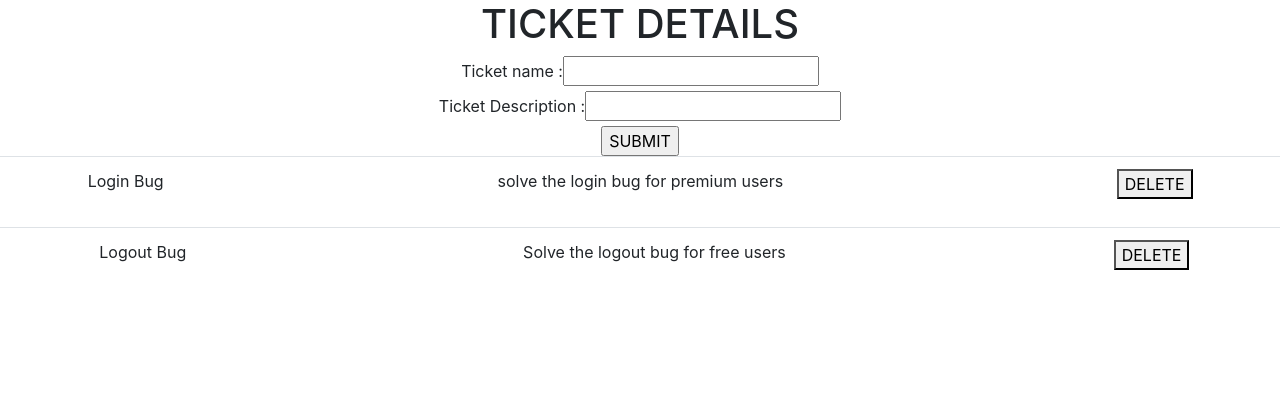
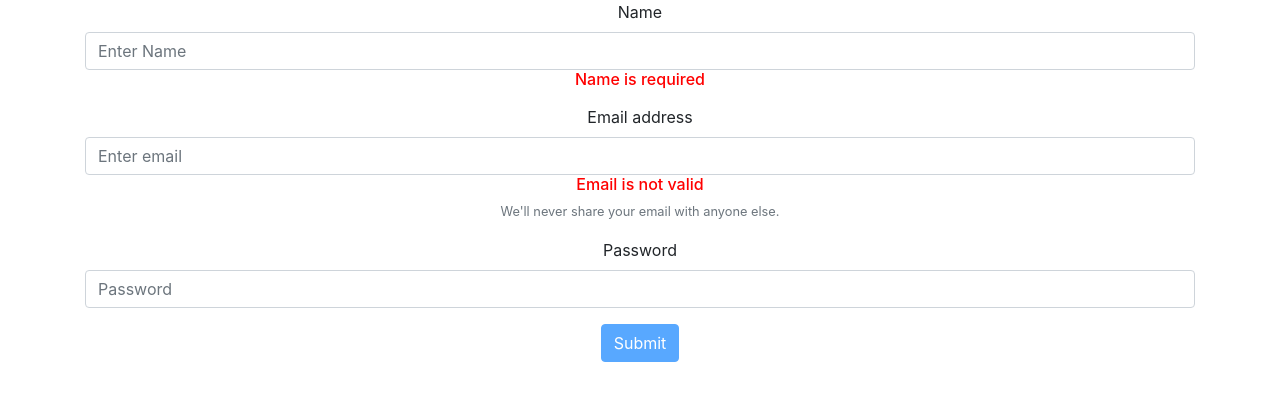
Before and after one commit to yaksh134/ReactLearning, a React (Create React App) app: page / in a window 1280 px wide. Shown: the top 400 px of the page. Built offline with nearby package versions, Linux system fonts and the light colour scheme.

Commit message:
Form ,useRef,disableSubmitButton,Validation

```diff
--- a/src/App.js
+++ b/src/App.js
@@ -13,6 +13,7 @@
 import { AddTicket } from './components/AddTicket';
 import { useState} from 'react';
 import { ListTicket } from './components/ListTicket';
+import { SimpleForm } from './components/SimpleForm';
 
 
 
@@ -106,9 +107,11 @@
     <div className="App">
       {<div>
 
-        <AddTicket addTicket = {addTicket}/>
+        <SimpleForm/>
 
-        <ListTicket tickets = {tickets} deleteTicket = {deleteTicket}/>
+        {/* <AddTicket addTicket = {addTicket}/>
+
+        <ListTicket tickets = {tickets} deleteTicket = {deleteTicket}/> */}
         {/* <AddEmployees/> */}
         {/* <MainMenu/> */}
 
--- /dev/null
+++ b/src/components/SimpleForm.js
@@ -0,0 +1,77 @@
+import React, { useRef, useState } from 'react'
+
+export const SimpleForm = () => {
+    const [name, setname] = useState('')
+    const [email, setemail] = useState('')
+    var password = useRef()
+
+    const [namevalidator, setnamevalidator] = useState(true)
+    const [emailvalidator, setemailvalidator] = useState(true)
+
+    var nameHandler = (e) =>{
+        if(e.target.value === ""){
+            setnamevalidator(true)
+        }else{
+            setnamevalidator(false)
+            console.log(e.target.value)
+            setname(e.target.value)
+        }
+    }
+
+    var emailHandler = (e) =>{
+        if(e.target.value.length < 5){
+            setemailvalidator(true)
+        }else{
+            setemailvalidator(false)
+            console.log(e.target.value)
+            setemail(e.target.value)
+        }
+    }
+
+    var submit = (e) =>{
+        e.preventDefault()
+        if(password.current.value === ""){
+            alert("Password is required")
+        }
+        console.log(name +  email + password.current.value)
+    }
+
+  return (
+    <div class = "container">
+        <form onSubmit={submit}>
+
+        <div class="form-group">
+    <label for="exampleInputEmail1">Name</label>
+    <input type="text" class="form-control" id="exampleInputEmail1" aria-describedby="emailHelp" placeholder="Enter Name"
+    onChange={(e) => nameHandler(e)}
+    />
+    {
+        namevalidator ? <h6 style={{color:"red"}}>Name is required</h6> : ""
+    }
+
+  </div>
+    <div class="form-group">
+    <label for="exampleInputEmail1">Email address</label>
+    <input type="email" class="form-control" id="exampleInputEmail1" aria-describedby="emailHelp" placeholder="Enter email"
+    onChange={(e) => emailHandler(e)}
+    />
+
+    {
+        emailvalidator ? <h6 style={{color:"red"}}>Email is not valid</h6> : ""
+    }
+
+    <small id="emailHelp" class="form-text text-muted">We'll never share your email with anyone else.</small>
+  </div>
+  <div class="form-group">
+    <label for="exampleInputPassword1">Password</label>
+    <input type="password" class="form-control" id="exampleInputPassword1" placeholder="Password"
+    ref={password}
+    />
+  </div>
+
+  <button type="submit" class="btn btn-primary" disabled={namevalidator || emailvalidator} >Submit</button>
+</form>
+
+    </div>
+  )
+}
```
